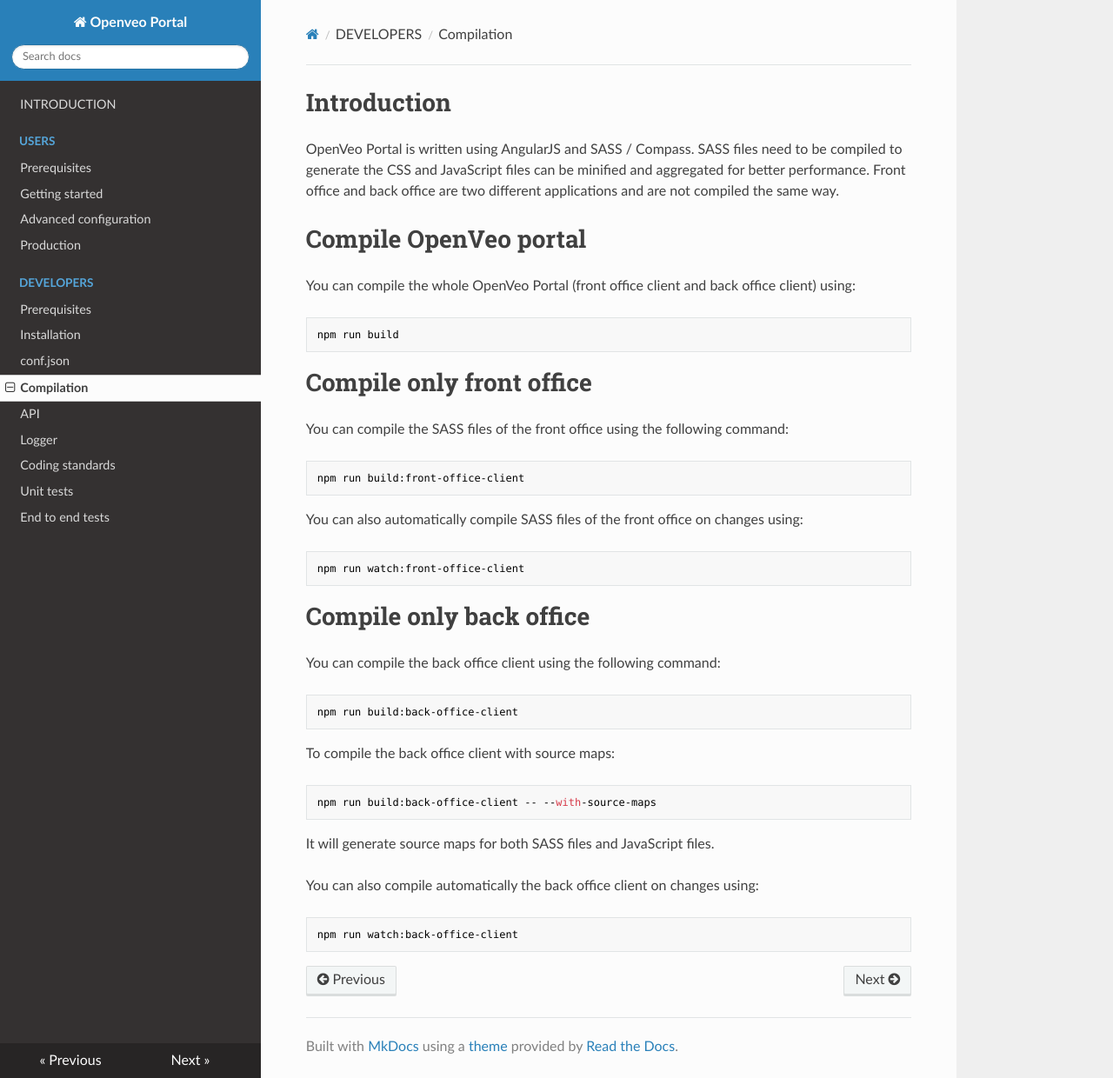
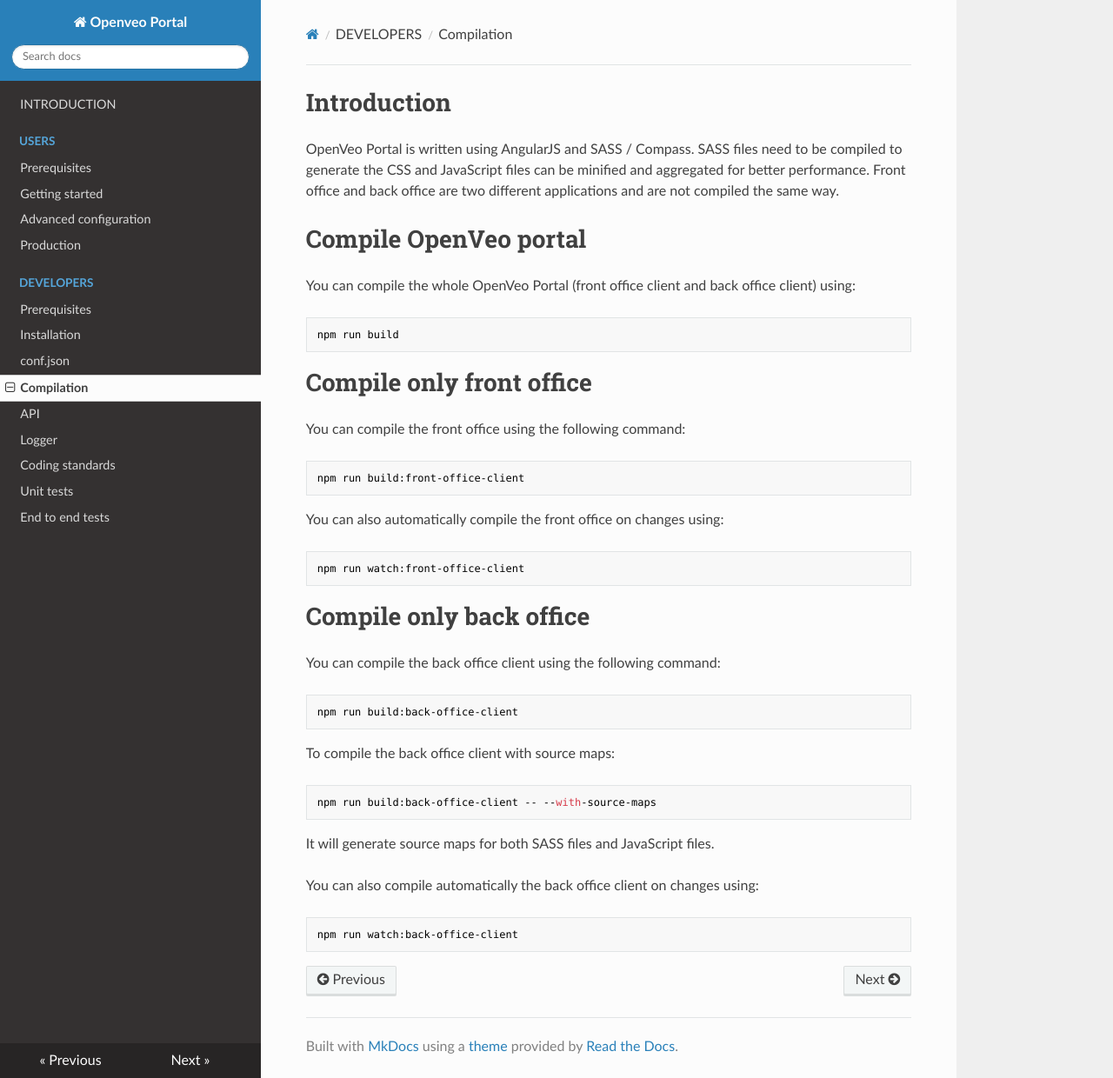
Before and after one commit to veo-labs/openveo-portal, an MkDocs documentation site: the page built from docs/developers/compilation.md, in a window 1280 px wide and 1240 px high. Shown: the whole window at 87% size. Built offline with MkDocs 1.6.1, drawn with Linux system fonts in a browser that asks for light colours; nearby versions of some CDN libraries.

Commit message:
commands: replace compile-js and dist
compile-js and dist have been replaced by single
build-front-office-client to mirror
build-back-office-client.

```diff
--- a/docs/developers/compilation.md
+++ b/docs/developers/compilation.md
@@ -10,11 +10,11 @@ You can compile the whole OpenVeo Portal (front office client and back office cl
 
 # Compile only front office
 
-You can compile the SASS files of the front office using the following command:
+You can compile the front office using the following command:
 
     npm run build:front-office-client
 
-You can also automatically compile SASS files of the front office on changes using:
+You can also automatically compile the front office on changes using:
 
     npm run watch:front-office-client
 
--- a/package.json
+++ b/package.json
@@ -100,9 +100,9 @@
     "yuidoc-theme-blue": "^0.1.9"
   },
   "scripts": {
-    "build": "npx grunt dist",
-    "build:front-office-client": "npx grunt compass:dist",
-    "build:back-office-client": "npx grunt build-back-office-client",
+    "build": "npx grunt remove:build && npx grunt build-front-office-client && npx grunt build-back-office-client",
+    "build:front-office-client": "npx grunt remove:build && npx grunt build-front-office-client",
+    "build:back-office-client": "npx grunt remove:build && npx grunt build-back-office-client",
     "e2e": "npx grunt protractor",
     "lint": "npx grunt eslint",
     "postinstall": "node install.js",
```
Also changed, not shown: CHANGELOG.md (+2 -0 lines), Gruntfile.js (+9 -7 lines).
